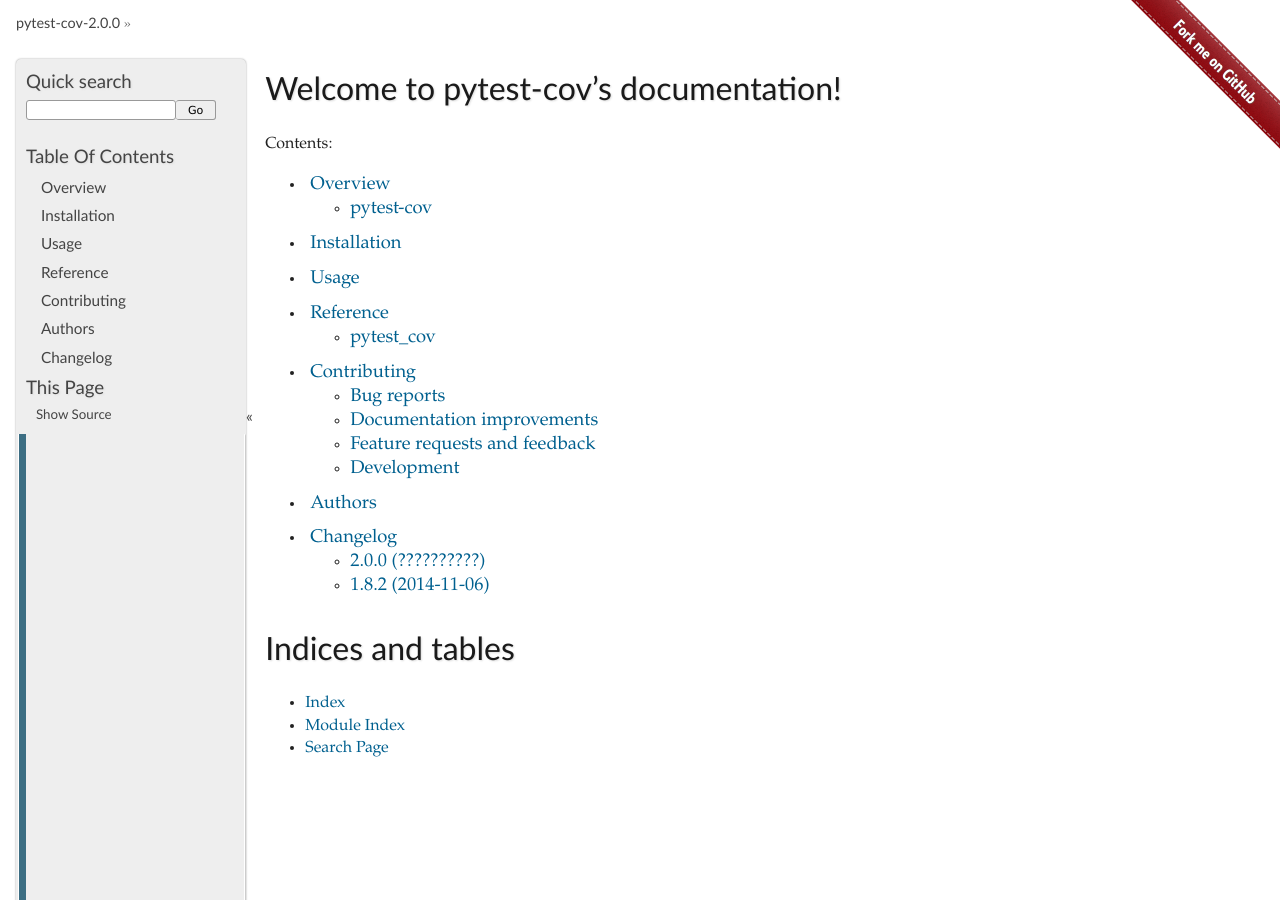
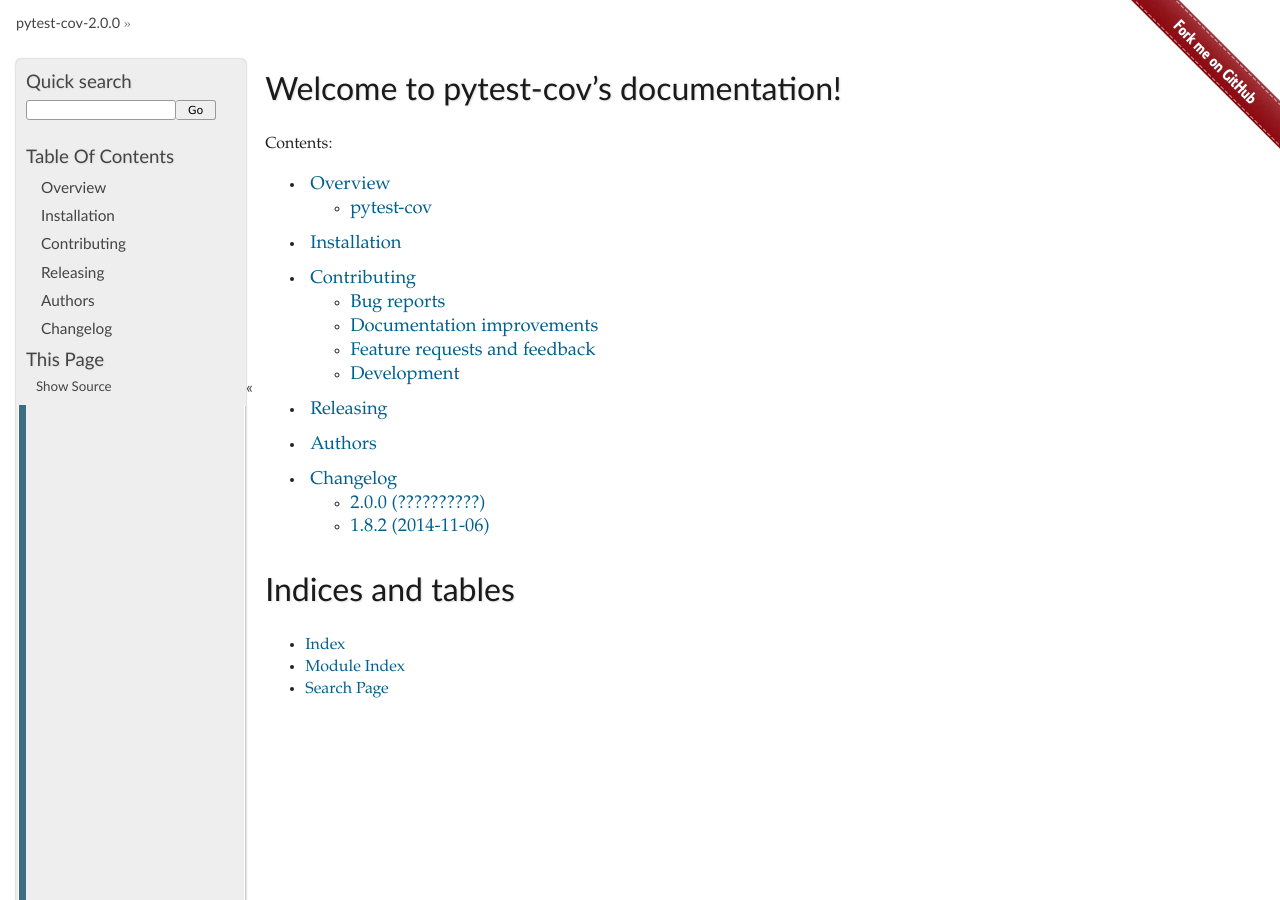
Before and after one commit to pytest-dev/pytest-cov, a Sphinx documentation site: the page built from docs/index.rst, in a window 1280 px wide and 900 px high. Built offline with Sphinx 7.4.7, drawn with Linux system fonts in a browser that asks for light colours; some of the changed lines change nothing that is shown.

Commit message:
Remove placeholder pages and add a release process.

```diff
--- a/docs/index.rst
+++ b/docs/index.rst
@@ -8,9 +8,8 @@
 
    readme
    installation
-   usage
-   reference/index
    contributing
+   releasing
    authors
    changelog
 
--- a/docs/reference/index.rst
+++ /dev/null
@@ -1,7 +0,0 @@
-Reference
-=========
-
-.. toctree::
-    :glob:
-
-    pytest_cov*
--- a/docs/reference/pytest_cover.rst
+++ /dev/null
@@ -1,5 +0,0 @@
-pytest_cov
-=============================
-
-.. automodule:: pytest_cov
-    :members:
--- /dev/null
+++ b/docs/releasing.rst
@@ -0,0 +1,34 @@
+=========
+Releasing
+=========
+
+The process for releasing should follow these steps:
+
+#. Test that docs build and render properly by running ``tox -e docs,spell``.
+
+   If there are bogus spelling issues add the words in ``spelling_wordlist.txt``.
+#. Update ``CHANGELOG.rst`` and ``AUTHORS.rst`` to be up to date.
+#. Bump the version by running ``bumpversion [ major | minor | patch ]``. This will automatically add a tag.
+
+   Alternativelly, you can manually edit the files and run ``git tag v1.2.3`` yourself.
+#. Push changes and tags with::
+
+    git push
+    git push --tags
+#. Wait for `AppVeyor <https://ci.appveyor.com/project/schlamar/pytest-cov>`_
+   and `Travis <https://travis-ci.org/schlamar/pytest-cov>`_ to give the green builds.
+#. Check that the docs on `ReadTheDocs <https://readthedocs.org/projects/pytest-cov>`_ are built.
+#. Make sure you have a clean checkout, run ``git status`` to verify.
+#. Manually clean temporary files (that are ignored and won't show up in ``git status``)::
+
+        rm -rf dist build src/*.egg-info
+
+   These files need to be removed to force distutils/setuptools to rebuild everything and recreate the egg-info metadata.
+#. Build the dists::
+
+        python3.4 setup.py clean --all sdist bdist_wheel
+
+#. Verify that the resulting archives (found in ``dist/``) are good.
+#. Upload the sdist and wheel with twine::
+
+    twine upload dist/*
--- a/docs/usage.rst
+++ /dev/null
@@ -1,7 +0,0 @@
-=====
-Usage
-=====
-
-To use pytest-cov in a project::
-
-	import pytest_cov
```
